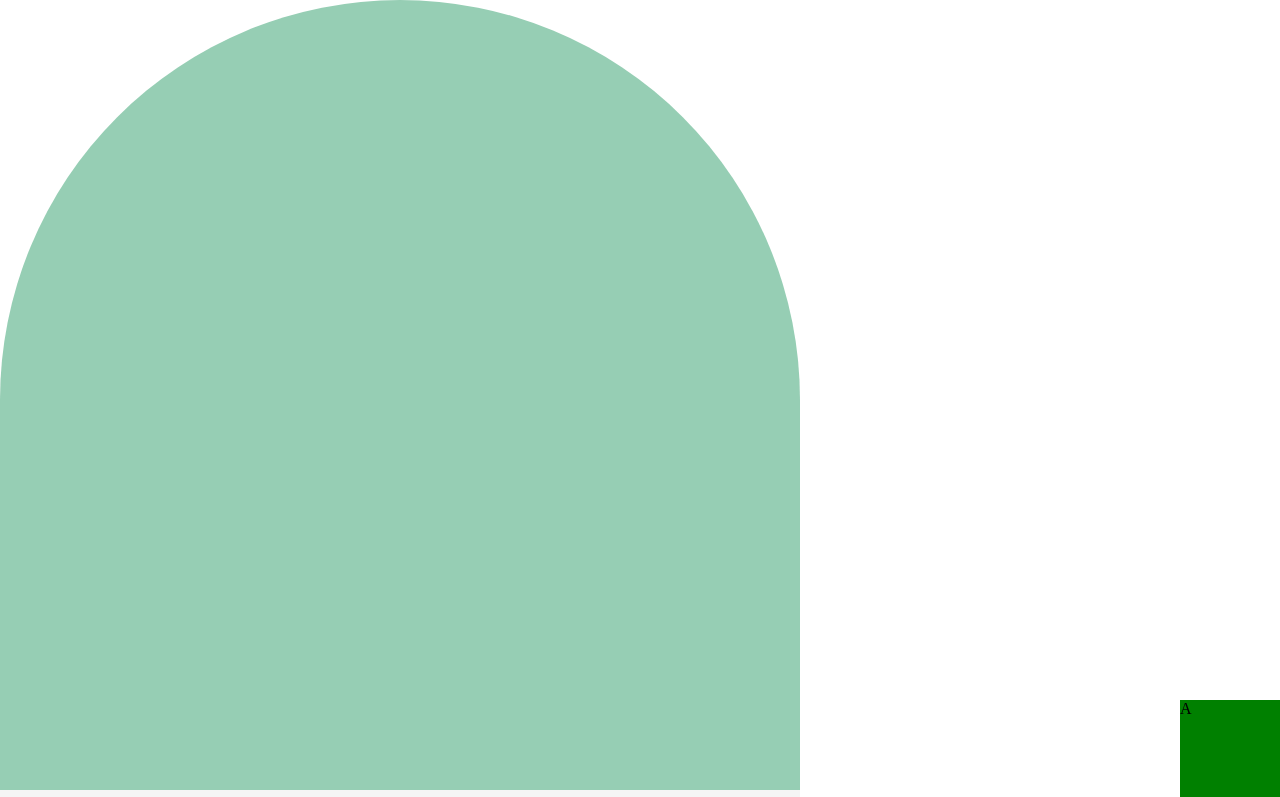
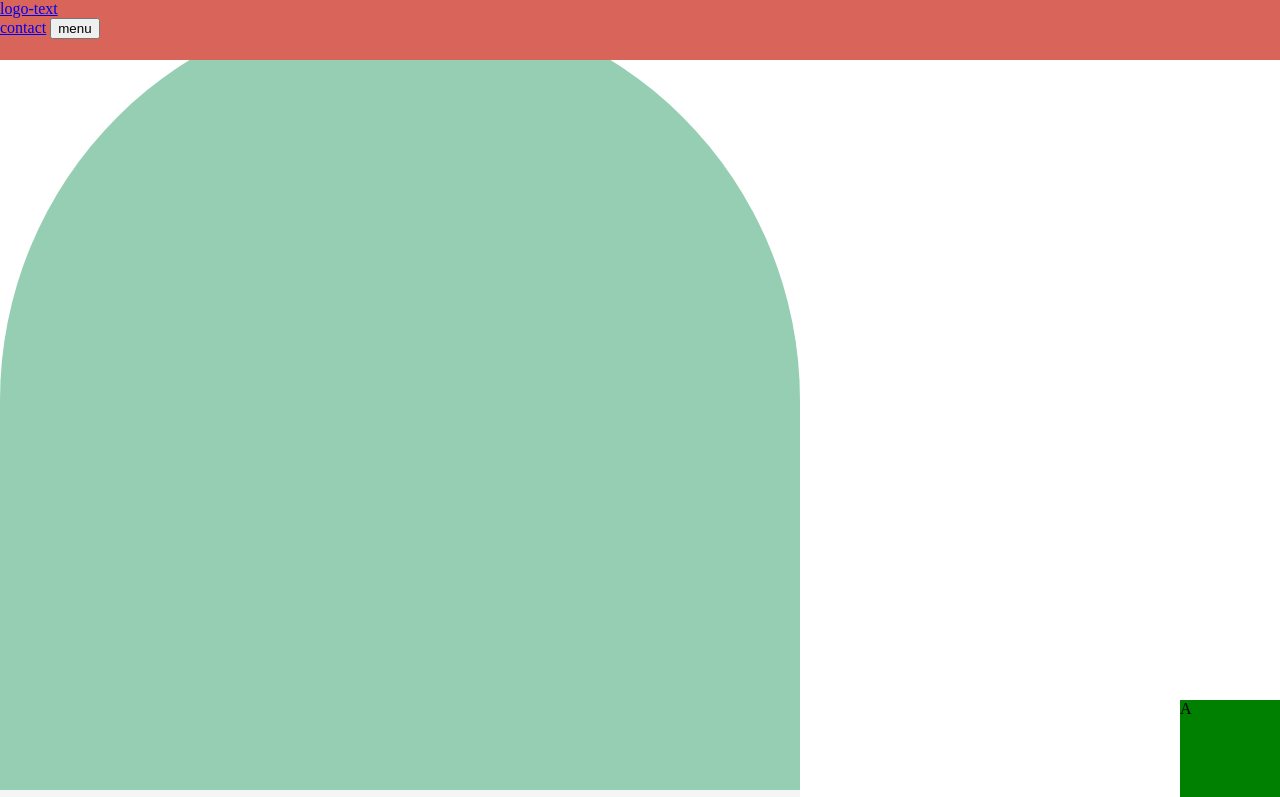
Before and after one commit to pbarna389/w3-practice, a plain HTML site: page frontend/index.html in a window 1280 px wide. Shown: the top 797 px of the page. Drawn offline with Linux system fonts and the light colour scheme.

Commit message:
header added and basic styles

```diff
--- a/frontend/index.html
+++ b/frontend/index.html
@@ -8,6 +8,13 @@
     <link rel="stylesheet" href="style.css" />
   </head>
   <body>
+    <header>
+      <a href="/" id="logo">logo-text</a>
+      <nav>
+        <a href="#contact">contact</a>
+        <button>menu</button>
+      </nav>
+    </header>
     <div class="first"></div>
     <div>
       <div>
--- a/frontend/style.css
+++ b/frontend/style.css
@@ -6,6 +6,16 @@
 body {
   margin: 0;
   padding: 0;
+}
+
+header {
+  position: fixed;
+  top: 0;
+  left: 0;
+  width: 100%;
+  height: 60px;
+  background-color: #d96459;
+  z-index: 9999;
 }
 
 div {
```
